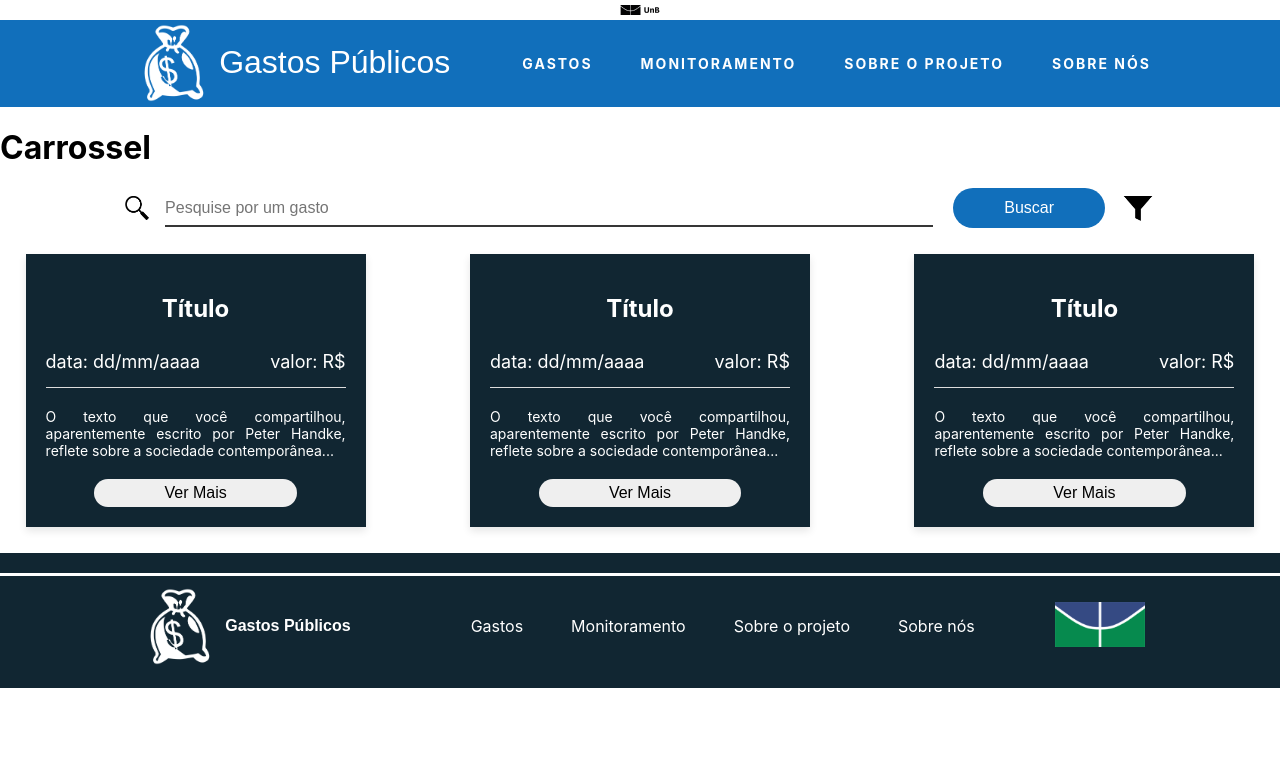
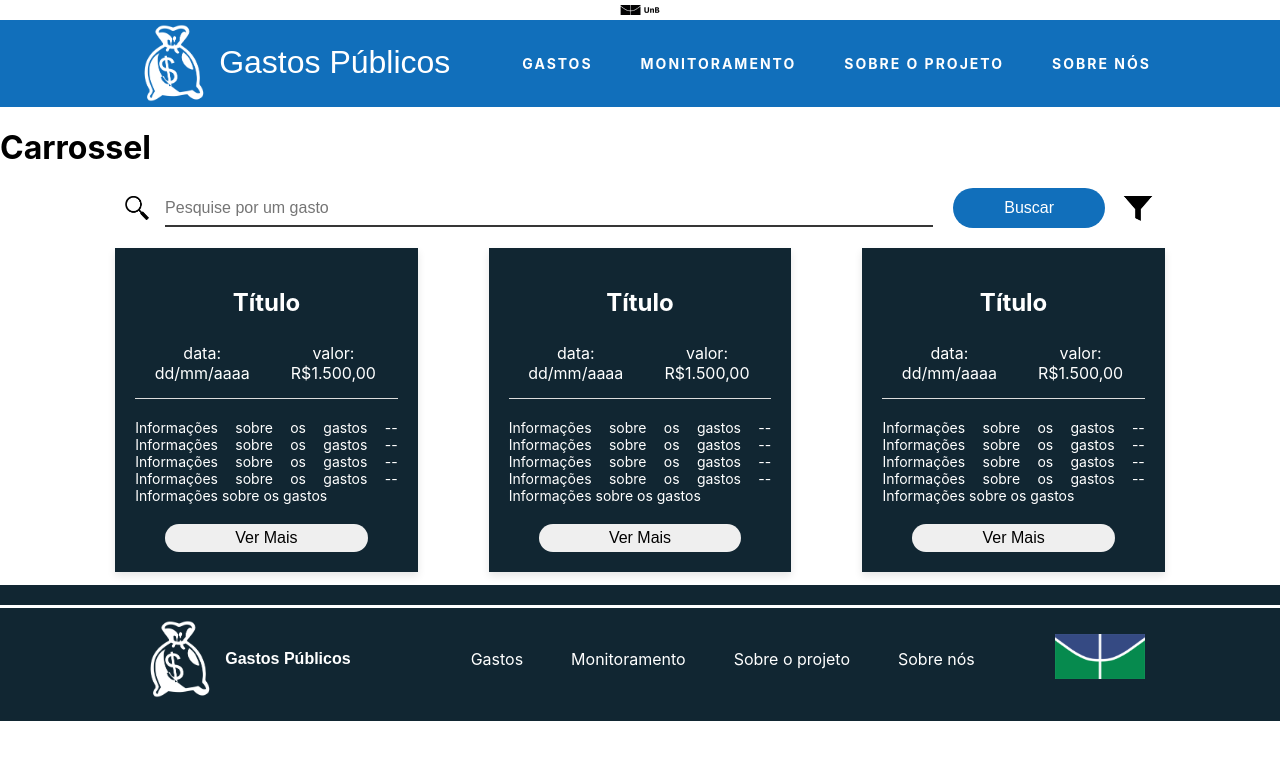
Before and after one commit to ArthurGuilher62/frontend, a React (Create React App) app: page / in a window 1280 px wide. Shown: the top 760 px of the page. Built offline with nearby package versions, Linux system fonts and the light colour scheme.

Commit message:
Adicionando Card dos gastos

```diff
--- a/src/Home/Home.css
+++ b/src/Home/Home.css
@@ -1,8 +1,18 @@
 .Cards {
-    display: flex;               /* Define o layout como flexbox */
-    justify-content: space-between; /* Espaço entre os Cards */
-    align-items: flex-start;        /* Alinha os itens no topo (não é estritamente necessário, mas útil) */
-    gap: 2vw;                   /* Espaçamento flexível entre os Cards com base na largura da tela */
-    flex-wrap: wrap;             /* Permite que os Cards se ajustem em várias linhas se necessário */
-    margin: 2vw;                /* Espaço ao redor do contêiner de Cards */
+    display: flex;
+    justify-content: space-between;
+    align-items: flex-start;
+    gap: 2vw;
+    flex-wrap: wrap;
+    margin: 1vw 9vw;
 }
+
+@media (max-width: 1008px) {
+    .Cards {
+        flex-direction: column;
+        justify-content: flex-start;
+        margin: 4rem 0;
+        justify-content: center;
+    align-items: center;
+    }
+  }
--- a/src/components/CardUlti/CardUlti.css
+++ b/src/components/CardUlti/CardUlti.css
@@ -1,62 +1,65 @@
-
 .content-block {
     background-color: #112632;
     border-radius: none;
-    box-shadow: 0 4px 8px rgba(0, 0, 0, 0.1);
-    padding: 20px;
-    max-width: 300px;
+    box-shadow: 0 0.25rem 0.5rem rgba(0, 0, 0, 0.1);
+    padding: 1.25rem;
+    max-width: 25%; /* A largura agora é 100% da tela */
     width: 100%;
     text-align: center;
+    max-height: 20rem;
 }
 
-/* Estilo do título */
 .title_box {
-    font-size: 24px;
-    margin-bottom: 10px;
+    font-size: 1.5rem;
+    margin-bottom: 0.625rem;
     color: white;
 }
 
 .data_valor {
-    display: flex;          /* Usa o modelo flexbox */
-    justify-content: space-between;  /* Espaça os elementos de forma equidistante */
-    align-items: center;    /* Alinha os elementos verticalmente ao centro */
+    display: flex;
+    justify-content: space-between;
+    align-items: center;
+    gap: 0.5rem,;
 }
 
-/* Estilo do valor */
 .value_box {
-    font-size: 18px;
+    font-size: 1rem;
     color: white;
-    margin-bottom: 15px;
+    margin-bottom: 0.9375rem;
 }
 
-/* Estilo do conteúdo */
 .content_box {
-    font-size: 14px;
+    font-size: 0.875rem;
     color: white;
-    margin-bottom: 20px;
+    margin-bottom: 1.25rem;
     text-align: justify;
 }
 
-/* Estilo do botão */
 .btn_box {
     background-color: #EFEFEF;
     color: black;
-    font-size: 16px;
+    font-size: 1rem;
     border: none;
-    border-radius: 50px;
-    padding: 5px 70px;
+    border-radius: 3.125rem;
+    padding: 0.3125rem 4.375rem;
     cursor: pointer;
-    transition: background-color 0.3s ease;
     box-sizing: border-box;
 }
 
 .btn_box:hover {
-    background-color: #0056b3;
+    text-decoration: underline;
 }
 
 .linha_box {
-    width: 100%; /* A linha ocupa 100% da largura */
-    height: 1px; /* Definindo a altura da linha */
-    background-color: #ddd; /* Cor da linha */
-    margin: 0 0 20px 0; /* Espaço acima e abaixo da linha */
+    width: 100%;
+    height: 0.0625rem;
+    background-color: #ddd;
+    margin: 0 0 1.25rem 0;
 }
+@media (max-width: 1008px) {
+    .content-block {
+            max-width: 21.875rem;
+            width: 100%;
+            text-align: center;
+    }
+  }
--- a/src/components/CardUlti/CardUlti.jsx
+++ b/src/components/CardUlti/CardUlti.jsx
@@ -8,11 +8,11 @@ function SobreNos() {
         <h2 class="title_box">Título</h2>
         <div className='data_valor'>
             <p class="value_box">data: dd/mm/aaaa</p>
-            <p class="value_box">valor: R$ </p>
+            <p class="value_box">valor: R$1.500,00</p>
         </div>
         <div className="linha_box"></div>
         <p class="content_box">
-            O texto que você compartilhou, aparentemente escrito por Peter Handke, reflete sobre a sociedade contemporânea...
+            Informações sobre os gastos -- Informações sobre os gastos -- Informações sobre os gastos -- Informações sobre os gastos -- Informações sobre os gastos
         </p>
         <button class="btn_box">Ver Mais</button>
     </div>
```
